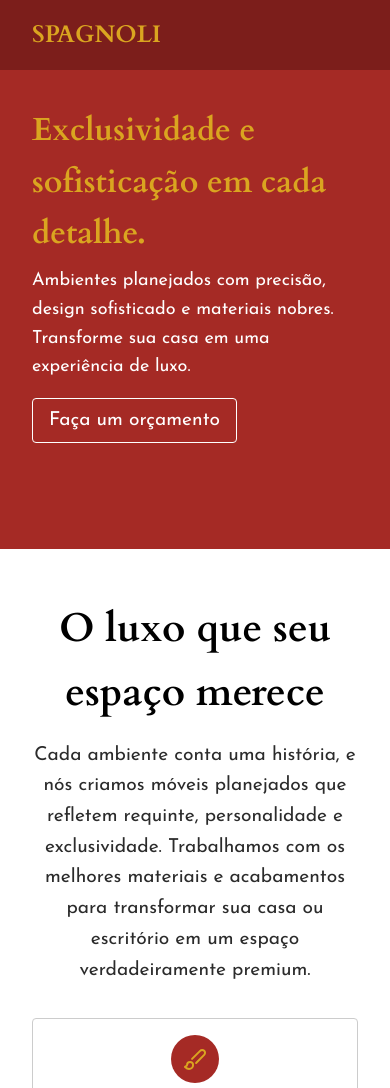
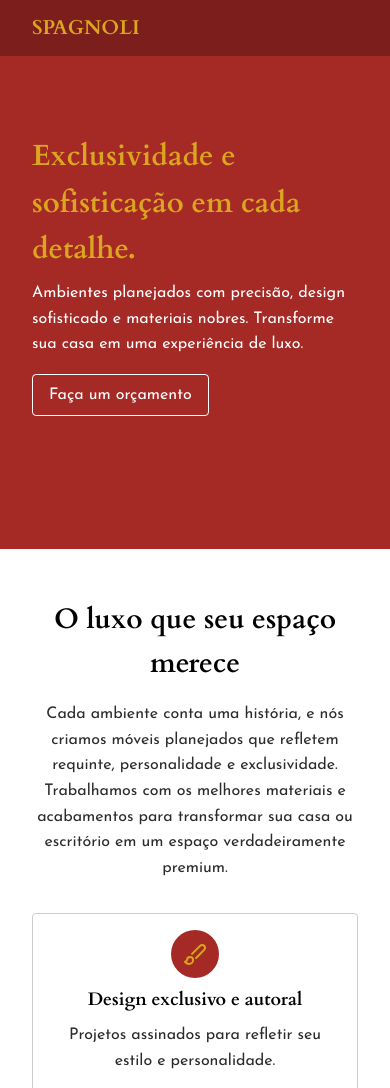
Before and after one commit to MatheusRoichman/spagnoli-lp-deluxe, a plain HTML site: page index.html in a window 390 px wide. Shown: the top 1088 px of the page. Drawn offline with Linux system fonts and the light colour scheme.

Commit message:
refactor: reduced sizes of texts for mobile and small screens

```diff
--- a/style.css
+++ b/style.css
@@ -43,14 +43,14 @@ body {
   color: var(--foreground-inverted);
   position: fixed;
   width: 100%;
-  padding: 1rem 2rem;
+  padding: 0.75rem 2rem;
   display: flex;
   align-items: center;
   justify-content: space-between;
 }
 
 .header__logo {
-  font-size: 1.5rem;
+  font-size: 1.25rem;
   font-family: var(--title-font);
   text-transform: uppercase;
   font-weight: 600;
@@ -72,19 +72,19 @@ body {
 
 .hero__titleContainer__title {
   color: var(--highlight);
-  font-size: 2rem;
+  font-size: 1.825rem;
   font-family: var(--title-font);
 }
 
 .hero__titleContainer__subtitle {
   max-width: 42rem;
-  font-size: 1.125rem;
+  font-size: 1rem;
   margin-top: 0.5rem;
 }
 
 .hero__titleContainer__cta {
   border-color: var(--foreground-inverted);
-  font-size: 1.2rem;
+  font-size: 1rem;
   font-weight: 400;
   padding: 0.75rem 1rem;
   margin-top: 1rem;
@@ -104,10 +104,6 @@ body {
   .hero__titleContainer__subtitle {
     font-size: 1.25rem;
   }
-
-  .hero__titleContainer__cta {
-    font-size: 1rem;
-  }
 }
 
 /* Main content delimiter */
@@ -126,7 +122,7 @@ main {
 }
 
 .intro__title {
-  font-size: 2.5rem;
+  font-size: 1.75rem;
   font-family: var(--title-font);
   margin-bottom: 1rem;
   text-align: center;
@@ -135,6 +131,7 @@ main {
 .intro__description {
   color: var(--foreground-muted);
   text-align: center;
+  font-size: 1rem;
 }
 
 .intro__features {
@@ -142,12 +139,6 @@ main {
   grid-template-columns: repeat(1, 1fr);
   gap: 1rem;
   margin-top: 2rem;
-}
-
-@media screen and (min-width: 639.99px) {
-  .intro__features {
-    grid-template-columns: repeat(2, 1fr);
-  }
 }
 
 .intro__features__card {
@@ -176,12 +167,36 @@ main {
 
 .intro__features__card__title {
   font-family: var(--title-font);
-  font-size: 1.375rem;
+  font-size: 1.125rem;
 }
 
 .intro__features__card__description {
   color: var(--foreground-muted);
-  font-size: 1.125rem;
+  font-size: 1rem;
+}
+
+@media screen and (min-width: 639.99px) {
+  .intro__features {
+    grid-template-columns: repeat(2, 1fr);
+  }
+
+  .intro__description {
+    font-size: 1.2rem;
+  }
+}
+
+@media screen and (min-width: 767.99px) {
+  .intro__title {
+    font-size: 2.5rem;
+  }
+
+  .intro__features__card__title {
+    font-size: 1.375rem;
+  }
+
+  .intro__features__card__description {
+    font-size: 1.125rem;
+  }
 }
 
 /* Animations */
```
